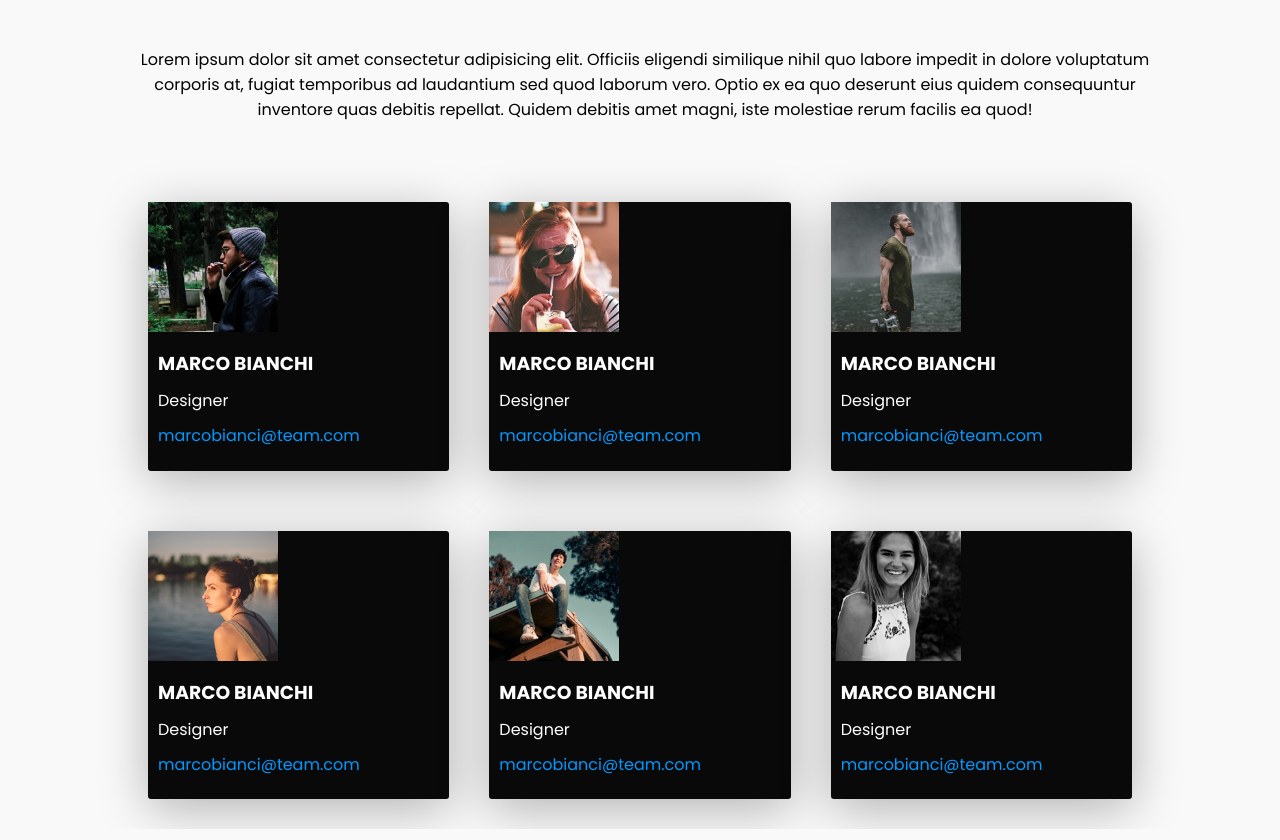
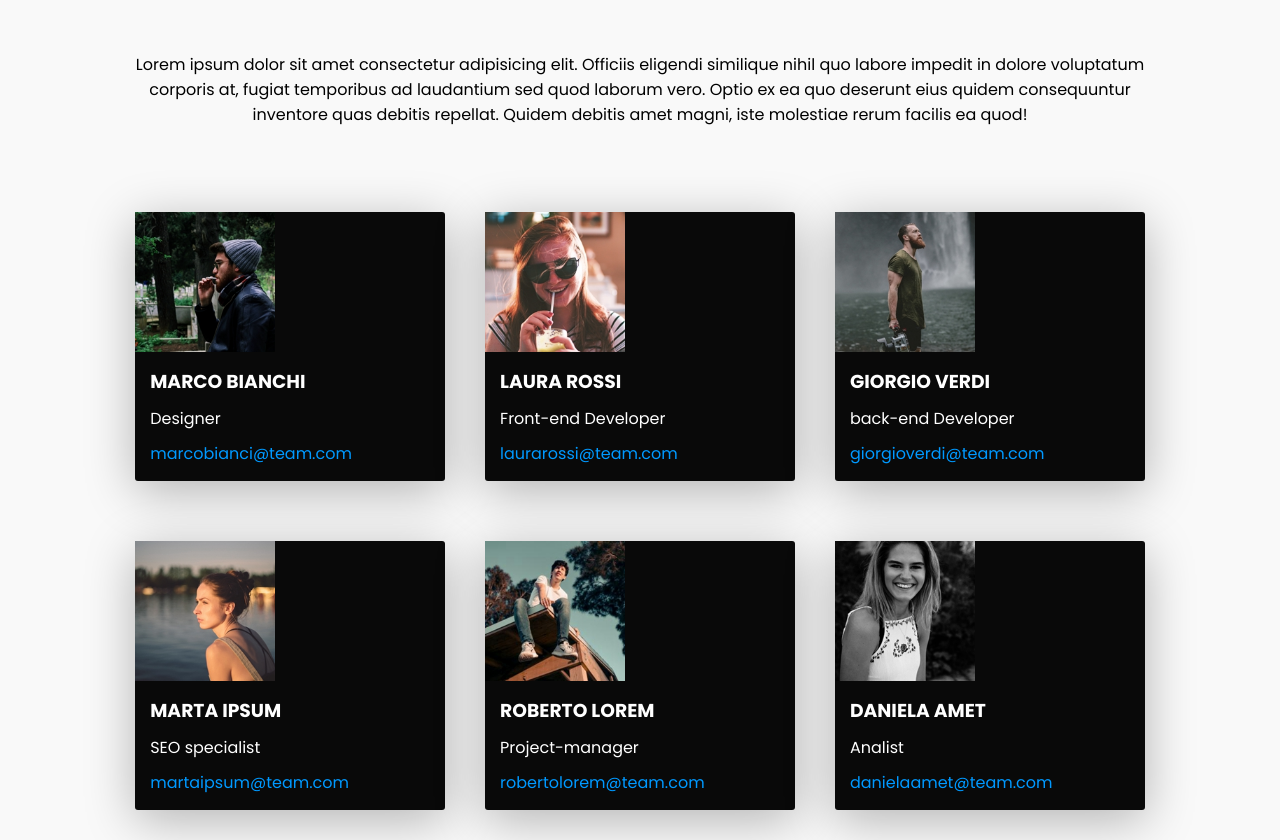
Before and after one commit to DavideSberna/html-css-float-cards, a plain HTML site: page index.html in a window 1280 px wide. Shown: the part 125-965 px from the top of the page. Drawn offline with Linux system fonts and the light colour scheme.

Commit message:
fetch .html - .css comment

```diff
--- a/css/style.css
+++ b/css/style.css
@@ -1,4 +1,4 @@
-
+/* create all color-tranform root variable */
 :root{
     --background-color: rgb(249, 249, 249);
     --card-h3-color: rgb(215, 45, 130);
@@ -6,18 +6,22 @@
     --card-text-color-white: rgb(255, 255, 255);
     --card-text-color-blue: rgb(1, 153, 255);
     --card-shadow: rgba(0, 0, 0, 0.287) 0px 10px 50px;
-
 }
 
 
-
+/* set generic params, margin-paddin reset */
 *{
     font-family: 'Poppins', sans-serif;
     margin: 0;
     padding: 0;
     box-sizing: border-box;
 }
-
+/* clearfix class for float items child */
+.clearfix{
+    content: "";
+    display: table;
+    clear: both;
+}
 body{
     background-color: var(--background-color);
 }
@@ -25,7 +29,7 @@ body{
 
 
 
-
+/* header setting title */
 header section h1{
     text-align: center;
     font-weight: 800;
@@ -34,6 +38,7 @@ header section h1{
     color: var(--card-h3-color);
 }
 
+/* first section of main (center p text-align) */
 .section-text{
     width: 80%;
     margin: 0 auto;
@@ -46,9 +51,9 @@ header section h1{
 
 
 
-
+/* set center section of all container cards */
 .section-card{
-    width: 80%;
+    width: 82%;
     margin: 0 auto;
     margin-top: 50px;
 }
@@ -58,83 +63,57 @@ header section h1{
     color: var(--card-text-color-white);
     border-radius: 3px;
     padding: 30px 20px 30px 20px;
-}
-.card{
-    background-color: var(--card-background);
-    color: var(--card-text-color-white);
-    border-radius: 3px;
-    box-shadow: var(--card-shadow);
-}
-
-
-
-.card-text, .card-img{
-    display: inline-block;
-}
-
-.card-img{
-    width: 130px;
-    height: 130px;
-}
-
-.card-img img{
-
-    width: 100%;
-    height: 100%;
-    object-fit: cover;
-
-}
-
-.card-text{
-    vertical-align: 90%;
-}
-
-.card-text h3, p{
-    margin: 10px 0 10px 10px;
-}
-
-
-.email-text{
-    color: var(--card-text-color-blue);
+    min-width: 300px;
 }
 
 
 
 
 
-
-
-
-
-
-
-
-/* .section-card-contain{
-    background-color: brown;
-    width: 80%;
-    margin: 0 auto;
-
-
-
-}
-
-.card1{
-
-    float: left;
-    width: calc(100% / 3);
-    background-color: rgb(24, 24, 24);
+/* setting of single card */
+.card{
+    background-color: var(--card-background);
+    color: var(--card-text-color-white);
+    border-radius: 3px;
+    box-shadow: var(--card-shadow);
+    width: 100%;
 }
 
 
+/* setting of all elements on card */
+.card-img, .card-text{
+    float: left;
+}
 
 
-.card-img img{
-    width: 130px;
-    float: left;
-
+/* div of img(child) */
+.card-img{
+    width: 140px;
+    height: 140px;
 }
 
+
+/* img of card-img(container) */
+.card-img img{
+    width: 100%;
+}
+
+
+/* div of all text(child) */
+.card-text{
+    padding: 10px;
+}
+
+
+/* elements of all card-text(container) */
 .card-text h3, p{
-    color: white;
+    padding: 5px;
+}
 
-} */
+/* transform h3 name to uppercase */
+.card-text h3{
+    text-transform: uppercase;
+}
+.email-text{
+    color: var(--card-text-color-blue);
+}
--- a/index.html
+++ b/index.html
@@ -11,92 +11,118 @@
     <title>Float Cards</title>
 </head>
 <body>
+
+    <!-- header of page(h1 pink) -->
     <header>
         <section>
             <h1>Meet Our Team</h1>
         </section>
     </header>
-
+    <!-- main page (text center and all cards) -->
     <main>
         <section class="section-text">
             <div class="text-contain">
                 <p>Lorem ipsum dolor sit amet consectetur adipisicing elit. Officiis eligendi similique nihil quo labore impedit in dolore voluptatum corporis at, fugiat temporibus ad laudantium sed quod laborum vero. Optio ex ea quo deserunt eius quidem consequuntur inventore quas debitis repellat. Quidem debitis amet magni, iste molestiae rerum facilis ea quod!</p>
             </div>
         </section>
-
-        <section class="section-card">
+    <!-- main section of all card clearfix -->
+        <section class="section-card clearfix">
+            <!-- main section card-container (set paddig for white space between cards )-->
                   <div class="card-containter">
-                    <div class="card">
+                    <!-- total single card (clearfix for img florat left) -->
+                    <div class="card clearfix">
+                        <!-- container of img-div(float left) and text-div-->
                         <div class="card-img">
                             <img src="./img/img/male1.png" alt="immagine profilo">
                         </div>
                             <div class="card-text">
-                                <h3>MARCO BIANCHI</h3>
+                                <h3>marco bianchi</h3>
                                 <p>Designer</p>
                                 <p class="email-text">marcobianci@team.com</p>
                             </div>
                     </div>
                   </div>
-                  <div class="card-containter">
-                    <div class="card">
+
+                   <!-- main section card-container (set paddig for white space between cards )-->
+                   <div class="card-containter">
+                    <!-- total single card (clearfix for img florat left) -->
+                    <div class="card clearfix">
+                        <!-- container of img-div(float left) and text-div-->
                         <div class="card-img">
                             <img src="./img/img/female1.png" alt="immagine profilo">
                         </div>
                             <div class="card-text">
-                                <h3>MARCO BIANCHI</h3>
-                                <p>Designer</p>
-                                <p class="email-text">marcobianci@team.com</p>
+                                <h3>laura rossi</h3>
+                                <p>Front-end Developer</p>
+                                <p class="email-text">laurarossi@team.com</p>
                             </div>
                     </div>
                   </div>
-                  <div class="card-containter">
-                    <div class="card">
+
+                   <!-- main section card-container (set paddig for white space between cards )-->
+                   <div class="card-containter">
+                    <!-- total single card (clearfix for img florat left) -->
+                    <div class="card clearfix">
+                        <!-- container of img-div(float left) and text-div-->
                         <div class="card-img">
                             <img src="./img/img/male2.png" alt="immagine profilo">
                         </div>
                             <div class="card-text">
-                                <h3>MARCO BIANCHI</h3>
-                                <p>Designer</p>
-                                <p class="email-text">marcobianci@team.com</p>
+                                <h3>giorgio verdi</h3>
+                                <p>back-end Developer</p>
+                                <p class="email-text">giorgioverdi@team.com</p>
                             </div>
                     </div>
                   </div>
-                  <div class="card-containter">
-                    <div class="card">
+
+                   <!-- main section card-container (set paddig for white space between cards )-->
+                   <div class="card-containter">
+                    <!-- total single card (clearfix for img florat left) -->
+                    <div class="card clearfix">
+                        <!-- container of img-div(float left) and text-div-->
                         <div class="card-img">
                             <img src="./img/img/female2.png" alt="immagine profilo">
                         </div>
                             <div class="card-text">
-                                <h3>MARCO BIANCHI</h3>
-                                <p>Designer</p>
-                                <p class="email-text">marcobianci@team.com</p>
+                                <h3>marta ipsum</h3>
+                                <p>SEO specialist</p>
+                                <p class="email-text">martaipsum@team.com</p>
                             </div>
                     </div>
                   </div>
-                  <div class="card-containter">
-                    <div class="card">
+
+                   <!-- main section card-container (set paddig for white space between cards )-->
+                   <div class="card-containter">
+                    <!-- total single card (clearfix for img florat left) -->
+                    <div class="card clearfix">
+                        <!-- container of img-div(float left) and text-div-->
                         <div class="card-img">
                             <img src="./img/img/male3.png" alt="immagine profilo">
                         </div>
                             <div class="card-text">
-                                <h3>MARCO BIANCHI</h3>
-                                <p>Designer</p>
-                                <p class="email-text">marcobianci@team.com</p>
+                                <h3>roberto lorem</h3>
+                                <p>Project-manager</p>
+                                <p class="email-text">robertolorem@team.com</p>
                             </div>
                     </div>
                   </div>
-                  <div class="card-containter">
-                    <div class="card">
+
+                   <!-- main section card-container (set paddig for white space between cards )-->
+                   <div class="card-containter">
+                    <!-- total single card (clearfix for img florat left) -->
+                    <div class="card clearfix">
+                        <!-- container of img-div(float left) and text-div-->
                         <div class="card-img">
                             <img src="./img/img/female3.png" alt="immagine profilo">
                         </div>
                             <div class="card-text">
-                                <h3>MARCO BIANCHI</h3>
-                                <p>Designer</p>
-                                <p class="email-text">marcobianci@team.com</p>
+                                <h3>daniela amet</h3>
+                                <p>Analist</p>
+                                <p class="email-text">danielaamet@team.com</p>
                             </div>
                     </div>
                   </div>
+
 
 
 
```
